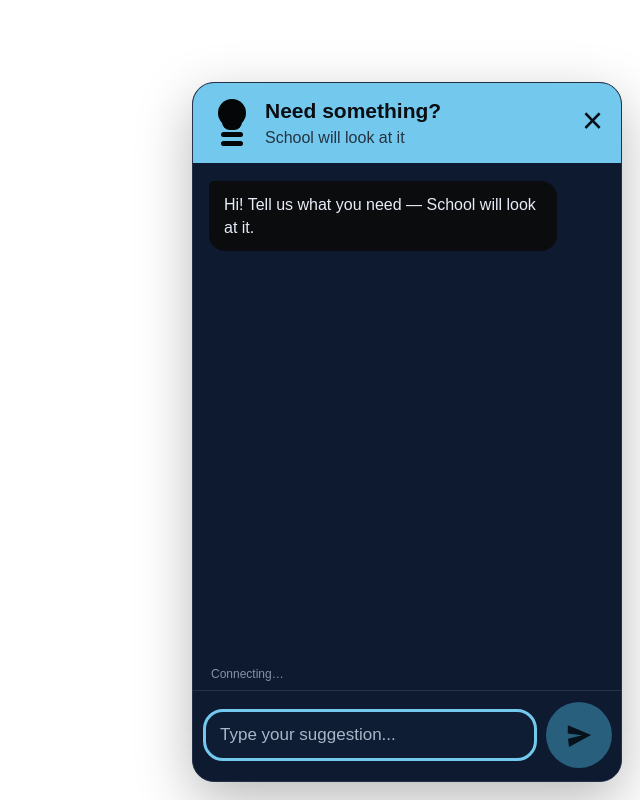
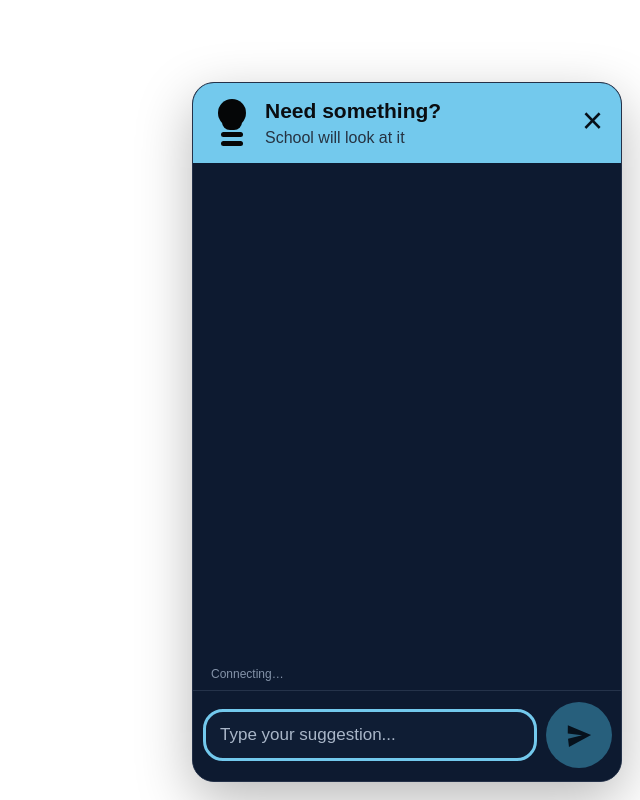
Before and after one commit to rajeev8980/arkvidya-two-person-chat, a website: page public/index.html in a window 1280 px wide. Shown: the whole page, without its empty margins (640-1280 px from the left). Drawn offline with nearby package versions, Linux system fonts and the light colour scheme; no server answers.

Commit message:
Remove the canned welcome message from the chat.

```diff
--- a/public/index.html
+++ b/public/index.html
@@ -32,11 +32,7 @@
       </div>
     </header>
 
-    <main class="messages" id="messages">
-      <div class="message theirs" id="welcomeMessage">
-        Hi! Tell us what you need — School will look at it.
-      </div>
-    </main>
+    <main class="messages" id="messages"></main>
 
     <div class="status" id="status">Connecting…</div>
 
--- a/public/sw.js
+++ b/public/sw.js
@@ -1,4 +1,4 @@
-const CACHE = "arkvidya-v6";
+const CACHE = "arkvidya-v7";
 const APP_SHELL = [
   "./",
   "style.css",
```
